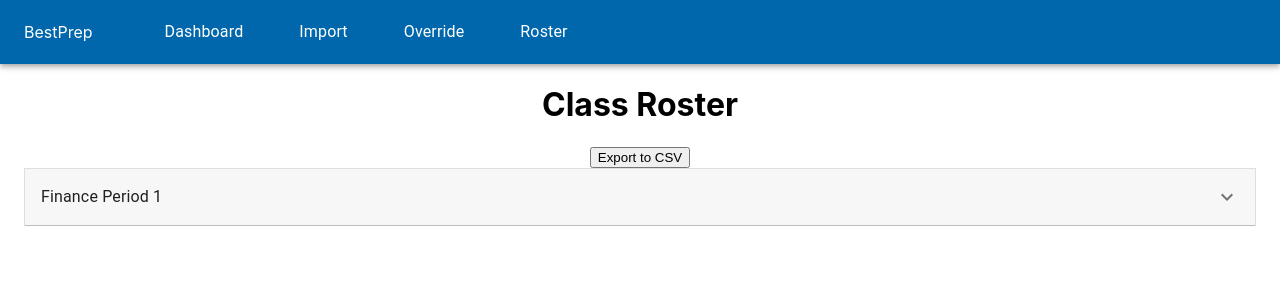
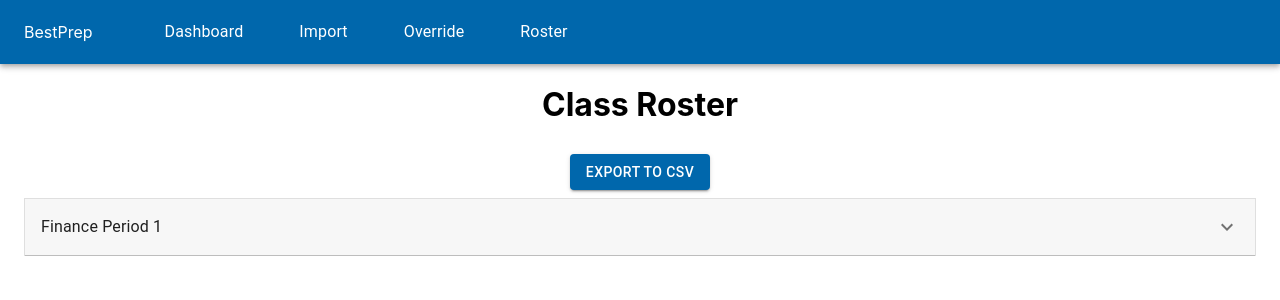
Before and after one commit to Best-Prep/bp-matching, a React (Create React App) app in the folder client/: page /Roster in a window 1280 px wide. Shown: the top 300 px of the page. Built offline with nearby package versions, Linux system fonts and the light colour scheme.

Commit message:
created exportbutton.js and put in roster

```diff
--- /dev/null
+++ b/client/src/components/atoms/exportToCSV/exportbutton.js
@@ -0,0 +1,24 @@
+import React from 'react';
+import { makeStyles } from '@material-ui/core/styles';
+import Button from '@material-ui/core/Button';
+
+const useStyles = makeStyles(theme => ({
+  button: {
+    margin: theme.spacing(1),
+  },
+  input: {
+    display: 'none',
+  },
+}));
+
+export default function ContainedButtons() {
+  const classes = useStyles();
+
+  return (
+    <div>
+      <Button variant="contained" color="primary" className={classes.button}>
+        Export to CSV
+      </Button>
+      </div>
+  );
+}
--- a/client/src/components/pages/homePage.js
+++ b/client/src/components/pages/homePage.js
@@ -10,7 +10,6 @@ import Button from '@material-ui/core/Button';
 import Icon from '@material-ui/core/Icon';
 import TextField from '@material-ui/core/TextField'
 import SvgIcon from '@material-ui/core/SvgIcon';
-
 import ArrowRightAltRounded from '@material-ui/icons/ArrowRightAltRounded';
 
 const imgUrl=require('./background-pic.jpg')
--- a/client/src/components/pages/roster.js
+++ b/client/src/components/pages/roster.js
@@ -11,6 +11,7 @@ import RosterTable from '../molecules/rosterTable/roster_table';
 import Header from '../organisms/header/header';
 import SearchBar from '../organisms/classroom_card/SearchBar';
 import ExpandMoreIcon from '@material-ui/icons/ExpandMore';
+import ExportButton from '../atoms/exportToCSV/exportbutton'
 
 
 
@@ -67,7 +68,7 @@ export default function CustomizedExpansionPanels() {
         <Header linkTo='/' headName='BestPrep' style={{fontWeight: 'bold'}}/>
         <h1>Class Roster </h1>
         <Container maxWidth="lg">
-        <button> Export to CSV </button>
+        <ExportButton>Export to CSV</ExportButton>
         {/* this is the expansion panel */}
       <ExpansionPanel square expanded={expanded === 'panel2'} onChange={handleChange('panel2')}>
         <ExpansionPanelSummary expandIcon={<ExpandMoreIcon />} aria-controls="panel2d-content" id="panel2d-header">
```
